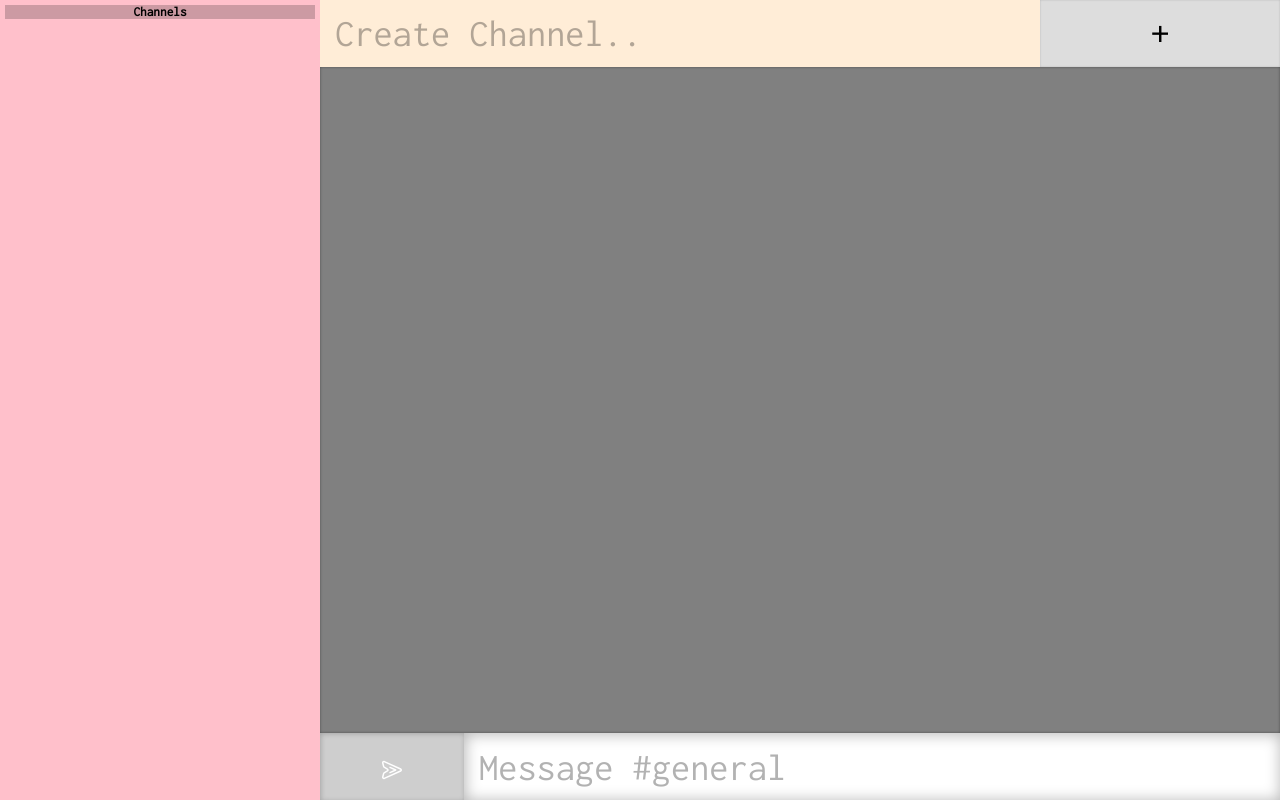
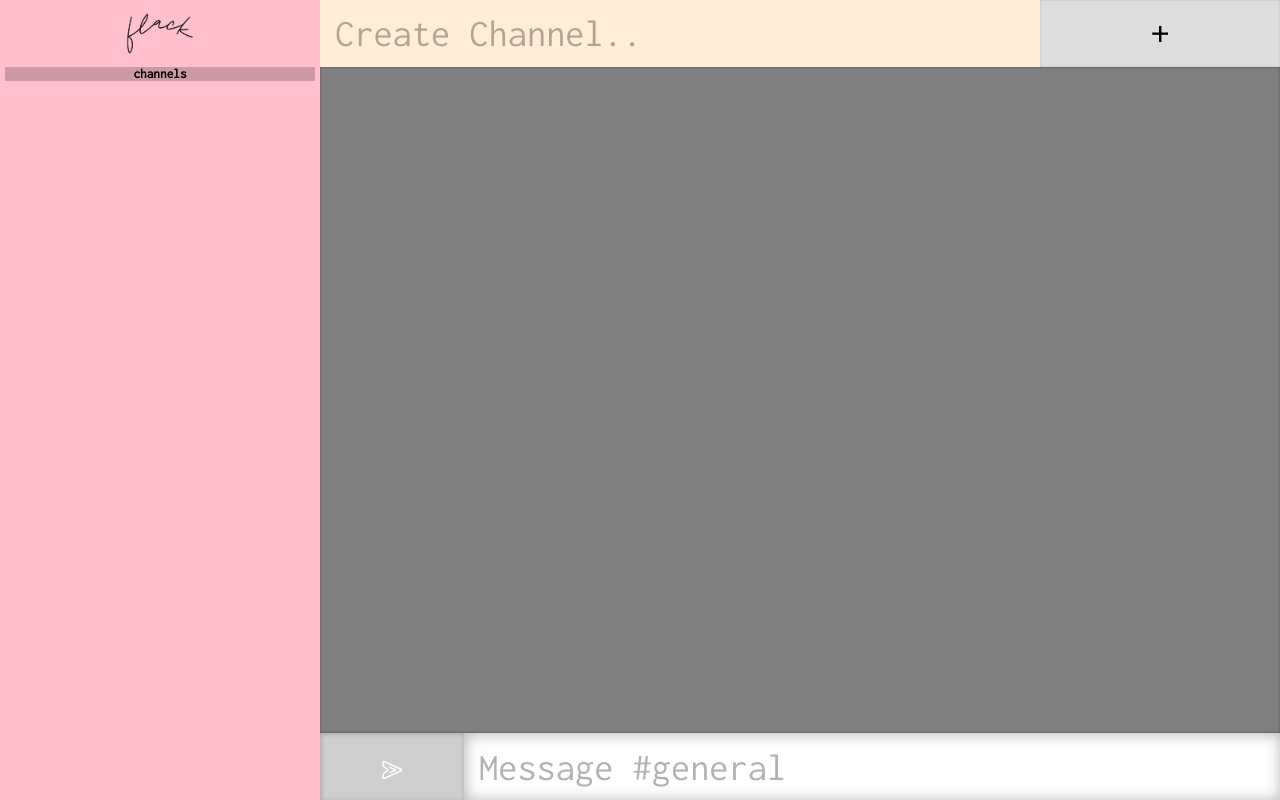
Before and after one commit to ian-lowe/chat, a Flask app: template templates/index.html in a window 1280 px wide. Run offline with Flask 2, Linux system fonts and the light colour scheme; the template is opened without the code that fills it: most values are stand-ins (such as "Sample title", 1, 10 or a date in 2020); some libraries are stand-ins or nearby versions.

Commit message:
added logo to chat page and a fix to prevent attempted channel rendering on subsequent clicks when already in a room

```diff
--- a/static/styles.css
+++ b/static/styles.css
@@ -58,12 +58,24 @@ ul {
     grid-row-gap: 0px;
 }
 
+.logo-div {
+    grid-row: 1 / 3;
+    grid-column: 1 / 5;
+    background-color: pink;
+}
+
+.logo-div img {
+    width: 100%;
+    height: 100%;
+    object-fit: cover;
+}
+
 .div1 {
     background-color: pink;
     overflow: auto;
     /* grid properties */
-    padding: 5px;
-    grid-row: 1 / -1;
+    padding: 0px 5px 5px 5px;
+    grid-row: 3 / -1;
     grid-column: 1 / 5;
     /* flex properties */
     display: flex;
@@ -86,7 +98,8 @@ ul {
     align-items: center;
     border: 1px solid rgba(0, 0, 0, 0.24);
     margin-top: 1px;
-    font-size: .8rem;
+    font-size: .9rem;
+    letter-spacing: 1px;
 }
 
 /* applies styling to all divs on hover excluding the selected channel */
@@ -147,10 +160,11 @@ ul {
     grid-column: 5 / -1;
     background-color: gray;
     color: white;
-    text-shadow: 1px 1px 10px rgba(0, 0, 0, 0.5);
+    text-shadow: 1px 1px 5px rgba(0, 0, 0, 0.5);
     padding: 25px;
     box-shadow: 0px 0px 3px rgba(0, 0, 0, 0.4) inset;
     overflow: auto;
+    overflow-wrap: break-word;
 }
 
 .name-time {
@@ -166,8 +180,13 @@ ul {
 
 .text {
     color: rgba(255, 255, 255, 0.9);
-    /* margin-top: 2px;
-    margin-bottom: 10px; */
+    padding-bottom: 15px;
+    border-bottom: 1px solid rgba(0, 0, 0, 0.2);
+}
+
+.connection {
+    color: rgb(123, 255, 47);
+    padding-top: 15px;
     padding-bottom: 15px;
     border-bottom: 1px solid rgba(0, 0, 0, 0.2);
 }
--- a/templates/index.html
+++ b/templates/index.html
@@ -20,6 +20,7 @@
                     new_div.innerText = current_channels[i];
                     document.querySelector(".div1").append(new_div);
                     new_div.addEventListener("click", function () {
+                        if(new_div.innerText !== current_room) {
                             // set message placeholder to reflect current channel
                             document.querySelector(".div4 input").setAttribute("placeholder", "Message " + this.innerText);
                             // style channels to reflect selection
@@ -34,6 +35,7 @@
                             socket.emit("leave", current_room);
                             current_room = current_channels[i];
                             socket.emit("join", current_room);
+                        }
                     });
                 }
                 document.querySelector(".div1 div:first-of-type").classList.add("selected-channel");
@@ -101,6 +103,7 @@
             document.querySelector(".div1").append(new_div);
             // set up newly created channel to accept click event
             new_div.addEventListener("click", function() {
+                if(new_div.innerText !== current_room) {
                     // set message placeholder to reflect current channel
                     document.querySelector(".div4 input").setAttribute("placeholder", "Message " + this.innerText);
                     // style channels to reflect selection
@@ -115,6 +118,7 @@
                     socket.emit("leave", current_room);
                     current_room = channel_name;
                     socket.emit("join", channel_name);
+                }
             });
         });
 
@@ -160,7 +164,7 @@
         socket.on("on connection", function(nickname) {
             const li = document.createElement("li");
             li.innerText = `${nickname} has connected`;
-            li.classList.add("on-connection");
+            li.classList.add("connection");
             document.querySelector("#messages").append(li);
             let messageBody = document.querySelector('.div3');
             messageBody.scrollTop = messageBody.scrollHeight - messageBody.clientHeight;
@@ -171,8 +175,11 @@
 {% endblock %}
 {% block body %}
     <div class="parent">
+        <div class="logo-div">
+            <img src="/static/flack-sm.jpg" alt="flack logo">
+        </div>
         <div class="div1">
-            <h5>Channels</h5>
+            <h5>channels</h5>
         </div>
         <div class="div2">
             <input type="text" placeholder="Create Channel.." id="new-channel">
```
Also changed, not shown: static/flack-sm.jpg (added), static/flack.svg. Lines whose indentation alone changed are shown as unchanged.
